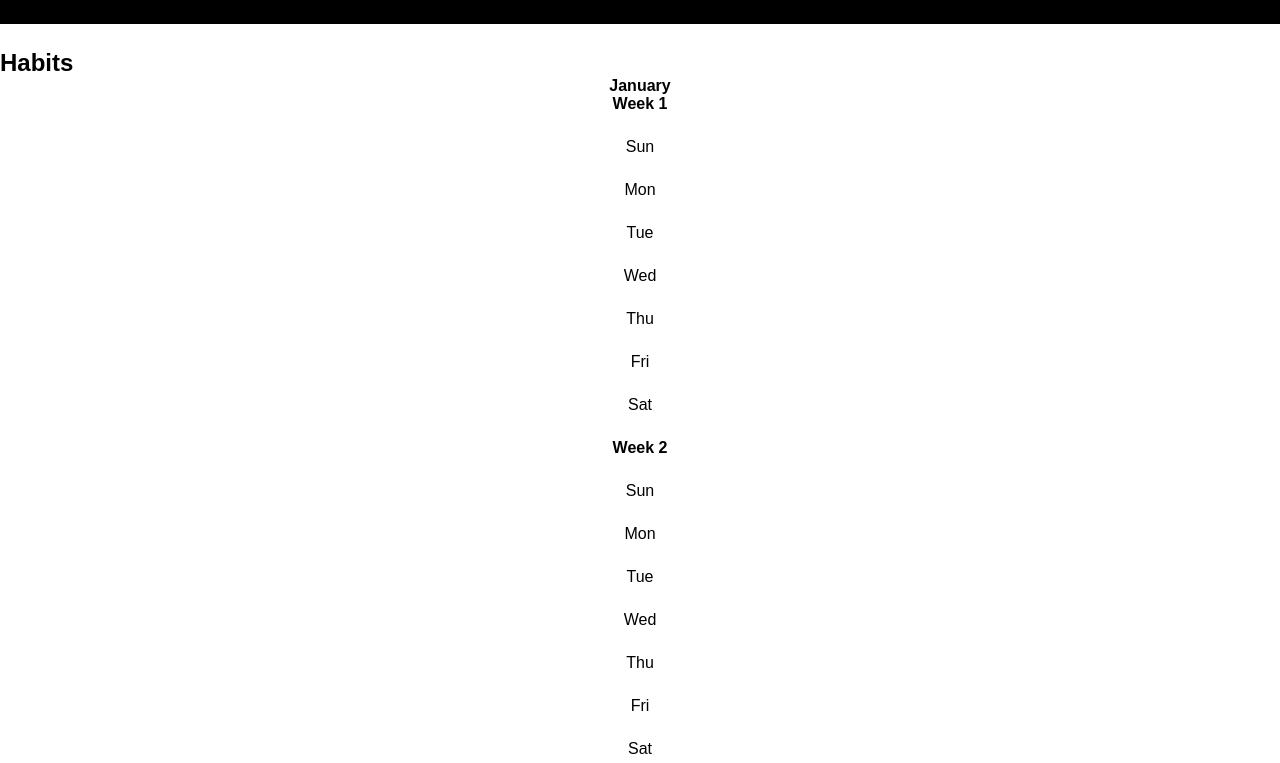
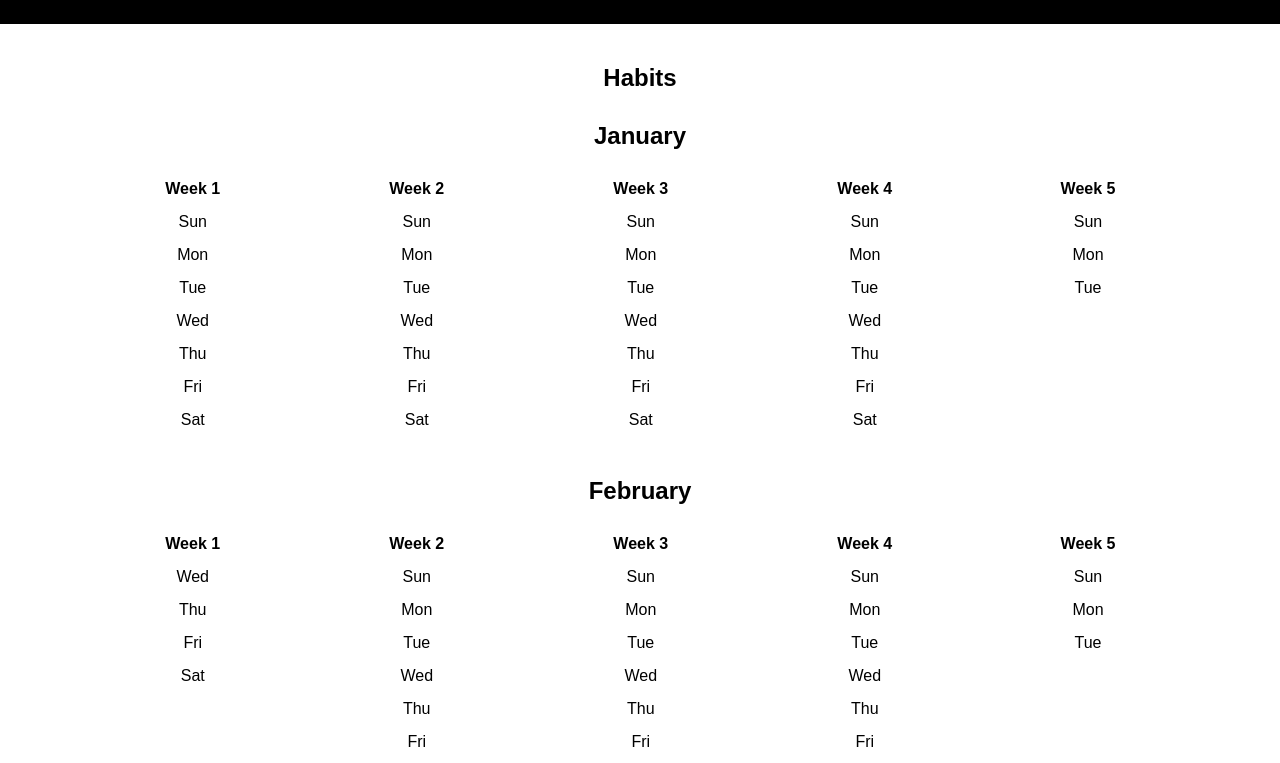
Before and after one commit to JosueSalazaku/habit-tracker, a website: page calender.html in a window 1280 px wide. Shown: the part 76-839 px from the top of the page. Drawn offline with Linux system fonts and the light colour scheme.

Commit message:
Improve positions of weeks and days

```diff
--- a/main.js
+++ b/main.js
@@ -36,12 +36,13 @@ monthsOfYear.forEach((month) => {
   const numerOfDays = lastDayOfMonth.getDate();
 
   // Create a paragraph for the month
-  const displayMonth = document.createElement("h4");
+  const displayMonth = document.createElement("h2");
   displayMonth.innerHTML = month;
   calendarContainer.appendChild(displayMonth);
 
   // Create a new week container for each month
   const monthContainer = document.createElement("div");
+  monthContainer.classList.add("week-list");
   calendarContainer.appendChild(monthContainer);
 
   // Declare weekContainer outside the loop
@@ -61,16 +62,17 @@ monthsOfYear.forEach((month) => {
 
       // Display the week number
       const displayWeek = document.createElement("h4");
+      displayWeek.classList.add("weeks");
       displayWeek.innerHTML = `Week ${week}`;
       weekContainer.appendChild(displayWeek);
     }
 
     // Create a paragraph for each day and append it to the week container
     const displayDay = document.createElement("p");
+    displayDay.classList.add("days");
     displayDay.innerHTML = `${dayOfWeek}`;
     weekContainer.appendChild(displayDay);
   }
-
   // Add a newline for better readability
   const newline = document.createElement("br");
   calendarContainer.appendChild(newline);
--- a/style.css
+++ b/style.css
@@ -96,9 +96,25 @@ input:checked + .slider:before {
 #calender {
   display: flex;
   flex-direction: column;
+  justify-content: space-around;
+  align-items: center;
+  gap: 25px;
+}
+
+.week-list {
+  display: flex;
+  flex-direction: row;
+  justify-content: space-evenly;
+  align-content: center;
+  /* align-items: center; */
+}
+
+h2 {
+  display: flex;
+  flex-direction: column;
   justify-content: space-evenly;
   align-items: center;
-  gap: 35px;
+  margin: 15px;
 }
 
 h4 {
@@ -107,12 +123,13 @@ h4 {
   justify-content: space-evenly;
   align-items: center;
   gap: 35px;
+  margin-top: 15px;
 }
 
 p {
   display: flex;
-  flex-direction: column;
-  justify-content: space-evenly;
+  flex-direction: row;
+  justify-content: space-around;
   align-items: center;
-  margin: 25px;
+  margin: 15px;
 }
```
Also changed, not shown: calender.html (renamed from index.html).
